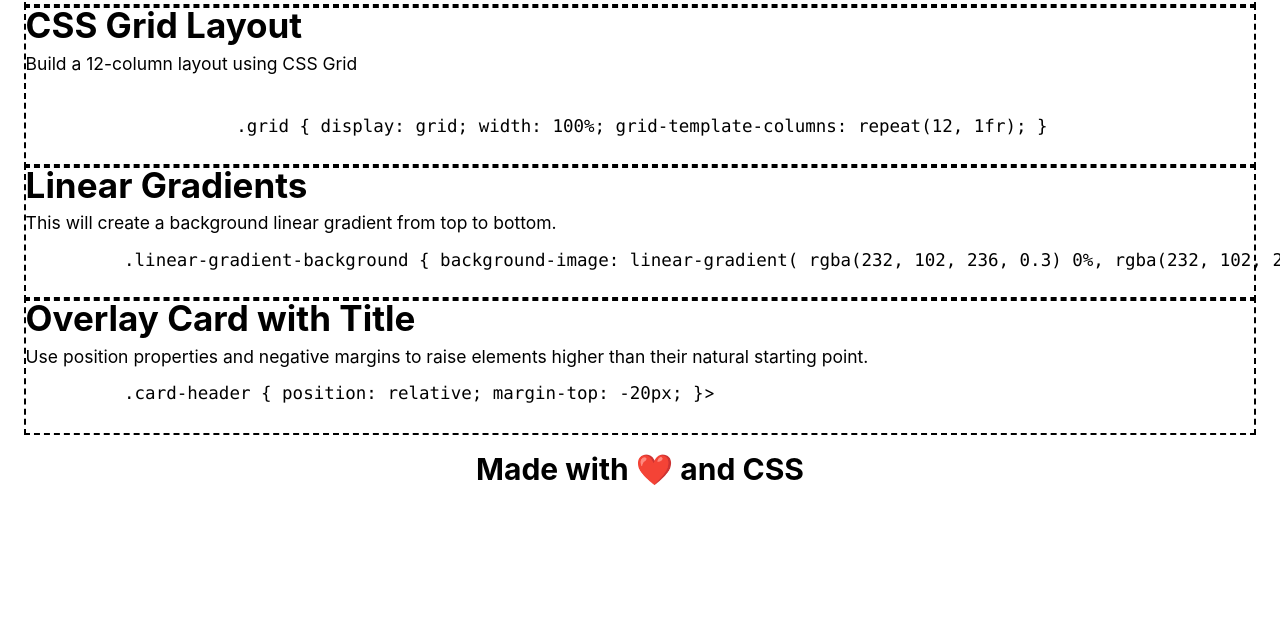
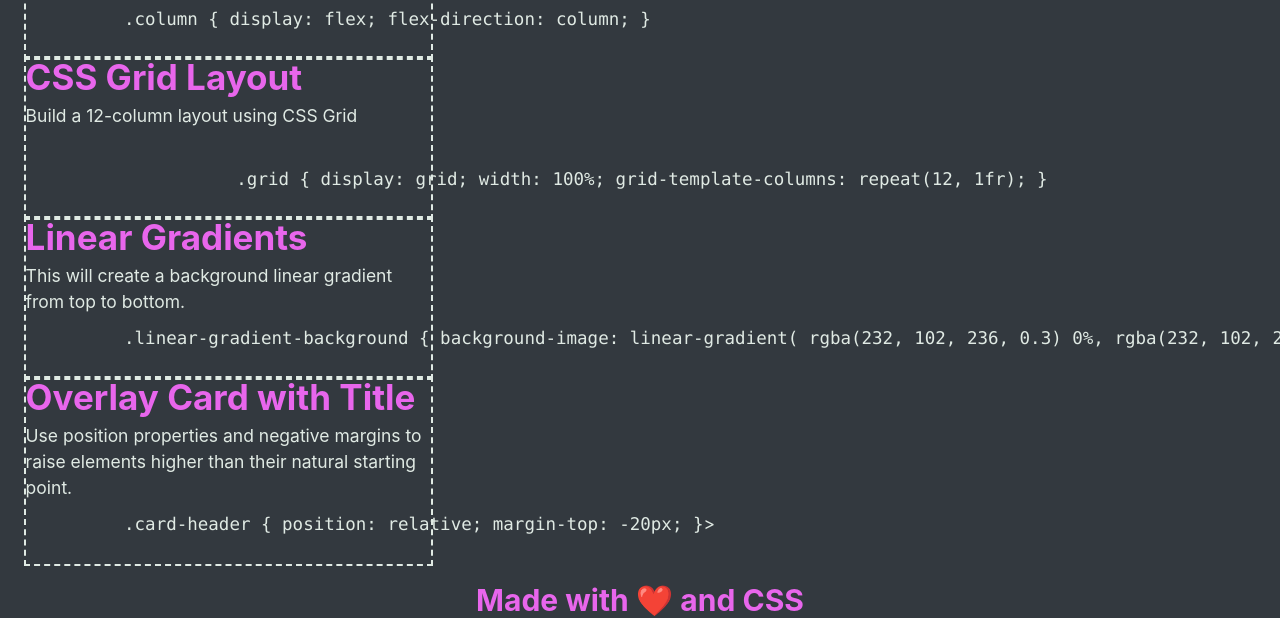
Before and after one commit to danielrezz/Class_activities, a plain HTML site: page starter/index.html in a window 1280 px wide. Shown: the part 708-1326 px from the top of the page. Before the commit the page ends 1195 px from the top, so only its background shows below. Drawn offline with Linux system fonts and the light colour scheme.

Commit message:
updating changes

```diff
--- a/starter/assets/css/style.css
+++ b/starter/assets/css/style.css
@@ -30,8 +30,8 @@ body {
   /* set body font size to 1.75rem, which is 1.75x more than the font-size of 10px, making it 17.5px  */
   font-size: 1.75rem;
   line-height: 1.5;
-  color: /* TODO: var gin */
-  background-color: /* TODO: var outer-space */
+  color: var(--gin);
+  background-color: var(--outer-space);
 }
 
 h1,
@@ -41,7 +41,7 @@ h4,
 h5,
 h6 {
   margin-bottom: 0.625rem;
-  color: /* TODO: var heliotrope */
+  color: var(--heliotrope);
   font-weight: 700;
   line-height: 1.1;
 }
@@ -102,7 +102,10 @@ main {
 
 main section figure {
   /* outline is like border, but on the outside of the box instead of inside */
-  outline: 2px dashed /* TODO var gin */
+  outline: 2px dashed var(--gin);
+  width: 33%;
+  display: flex;
+  flex-wrap: wrap;
 }
 
 footer {
```
